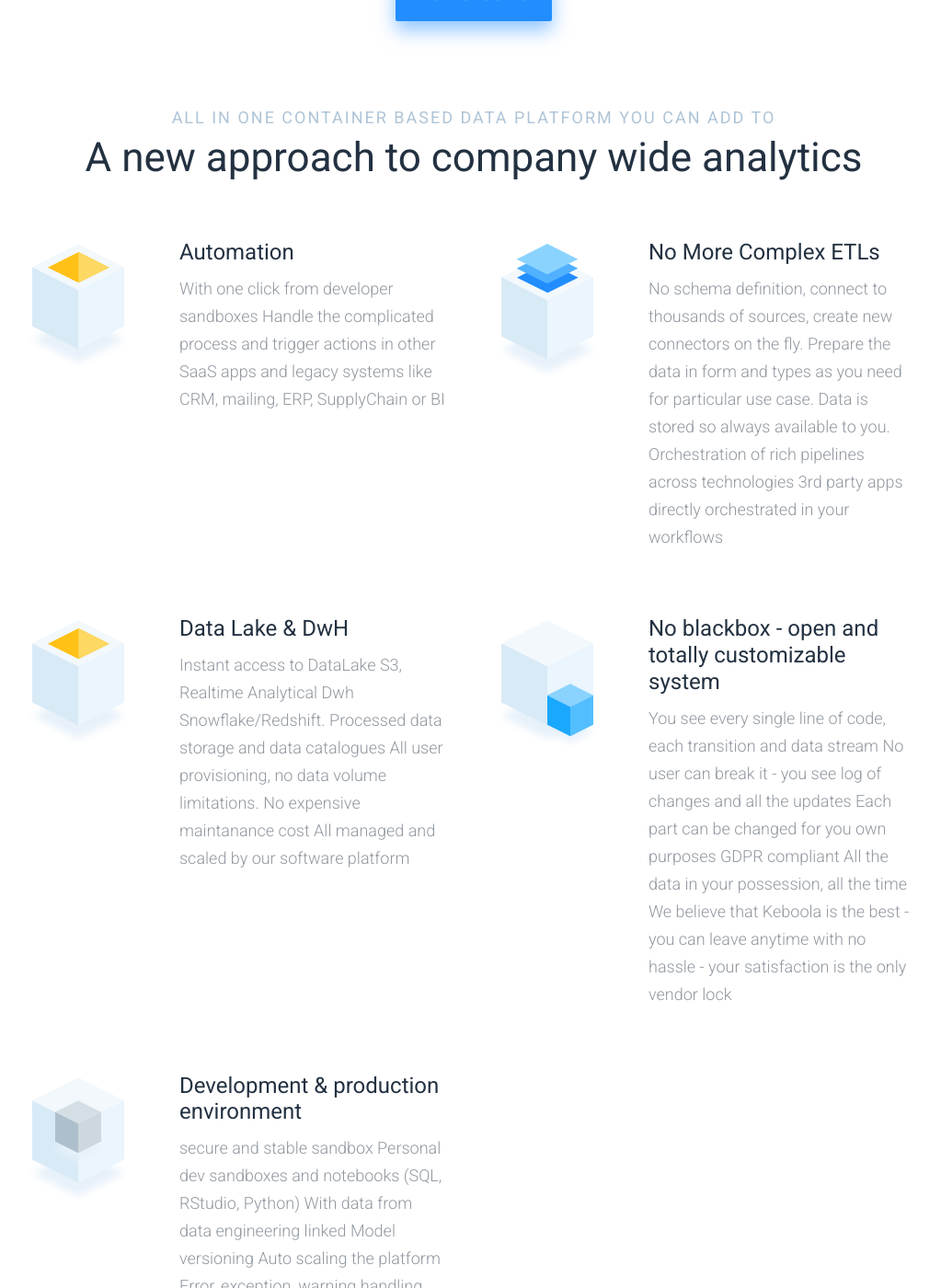
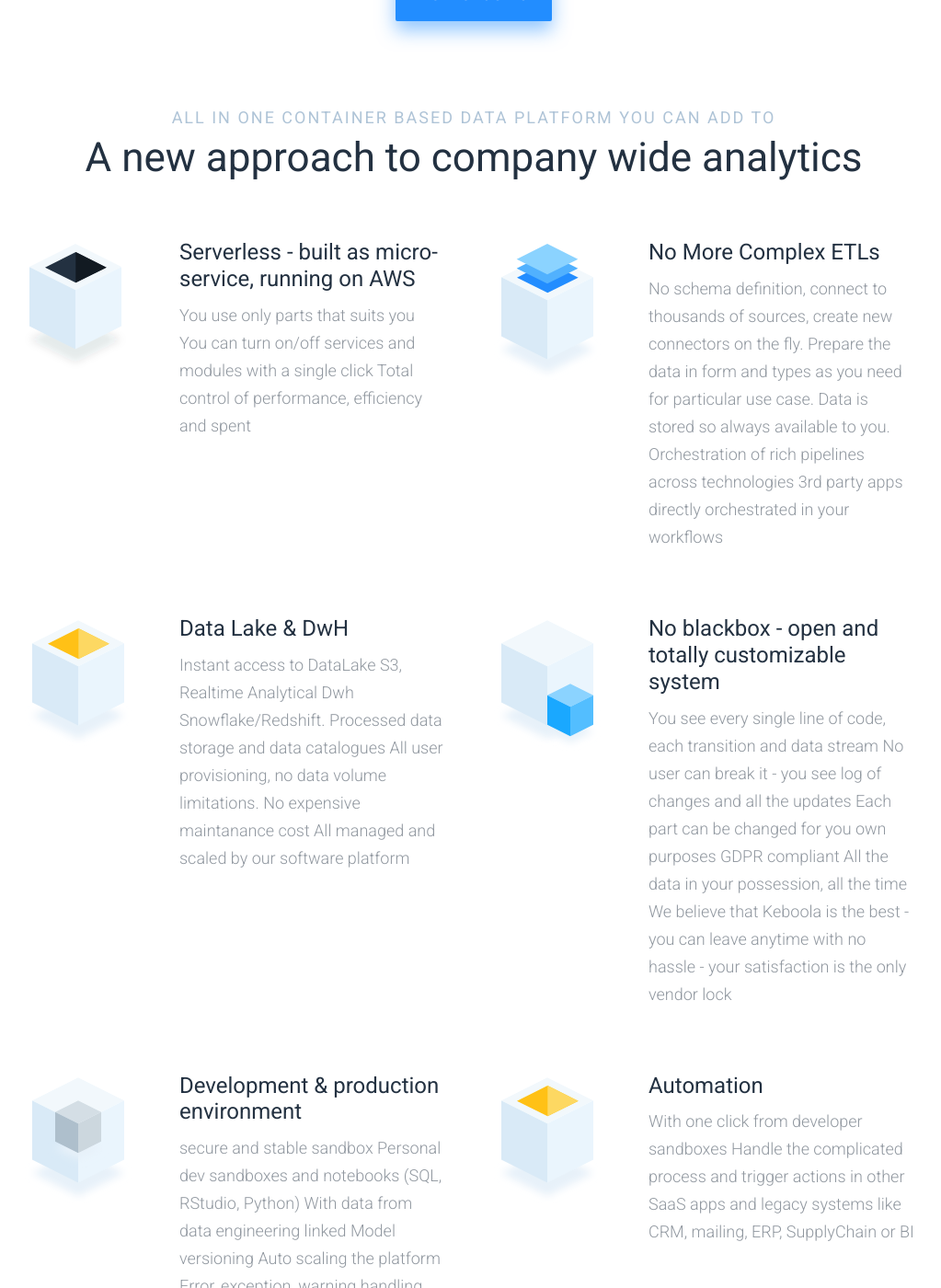
Before and after one commit to keboola/website, a Jekyll site: the page built from _product/index.md, in a window 1280 px wide and 1400 px high, scrolled down 1152 px. Shown: the whole window at 92% size, without its empty margins (125-1148 px from the left). Built offline with Jekyll 4.4.1, drawn with Linux system fonts in a browser that asks for light colours; nearby versions of some CDN libraries.

Commit message:
Update from Forestry.io - Updated index.md

```diff
--- a/_product/index.md
+++ b/_product/index.md
@@ -20,11 +20,12 @@ page_sections:
   subheadline: all in one container based data platform you can add to
   headline: A new approach to company wide analytics
   list:
-  - title: Automation
+  - icotype: black
+    title: Serverless - built as micro-service, running on AWS
     desc: |
-      With one click from developer sandboxes
-      Handle the complicated process and trigger actions in other SaaS apps and legacy systems like CRM, mailing, ERP, SupplyChain or BI
-    icotype: yellow
+      You use only parts that suits you
+      You can turn on/off services and modules with a single click
+      Total control of performance, efficiency and spent
   - icotype: blue
     title: No More Complex ETLs
     desc: No schema definition, connect to thousands of sources, create new connectors
@@ -56,6 +57,11 @@ page_sections:
       Model versioning
       Auto scaling the platform
       Error, exception, warning handling Data lake, structured storage, real-time analytical dwh for you teams
+  - title: Automation
+    desc: |
+      With one click from developer sandboxes
+      Handle the complicated process and trigger actions in other SaaS apps and legacy systems like CRM, mailing, ERP, SupplyChain or BI
+    icotype: yellow
 - template: article-with-perex
   block: article-with-perex
   subheadline: THAT'S WHERE WE COME IN
```
